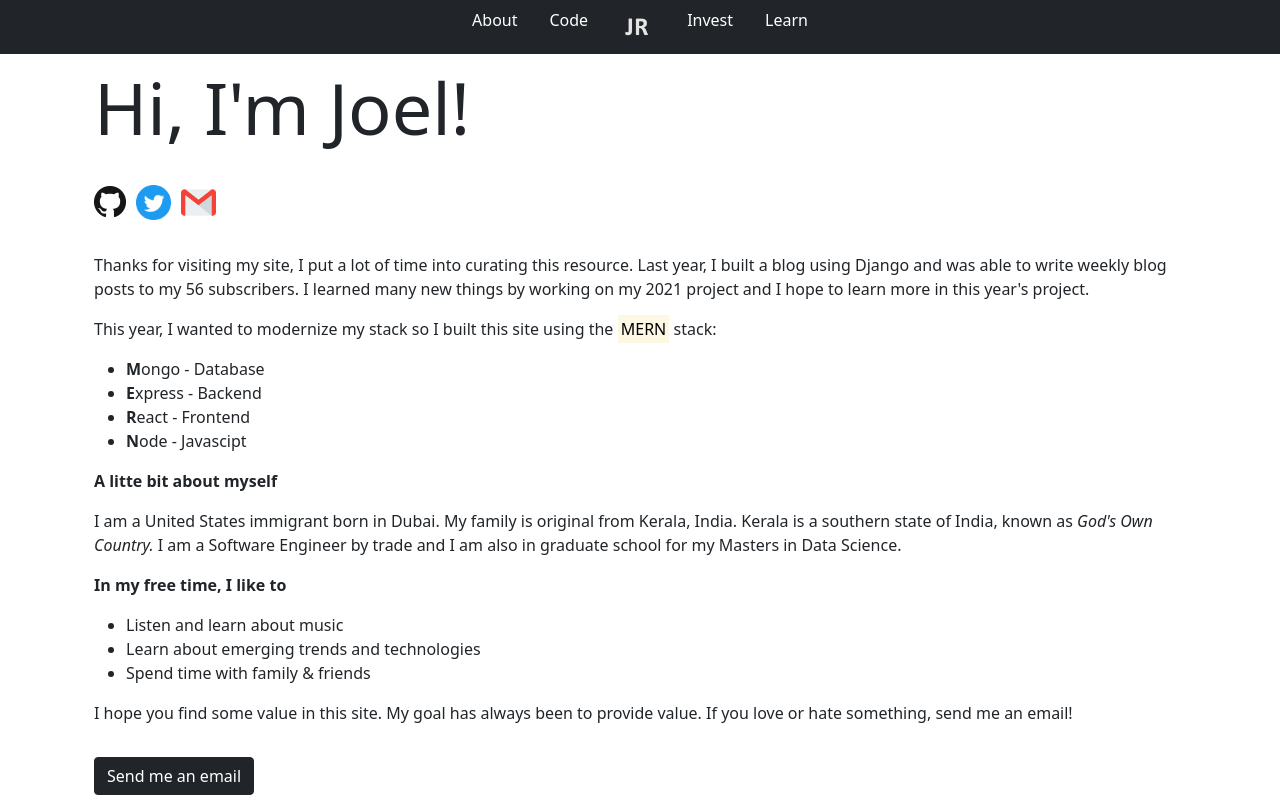
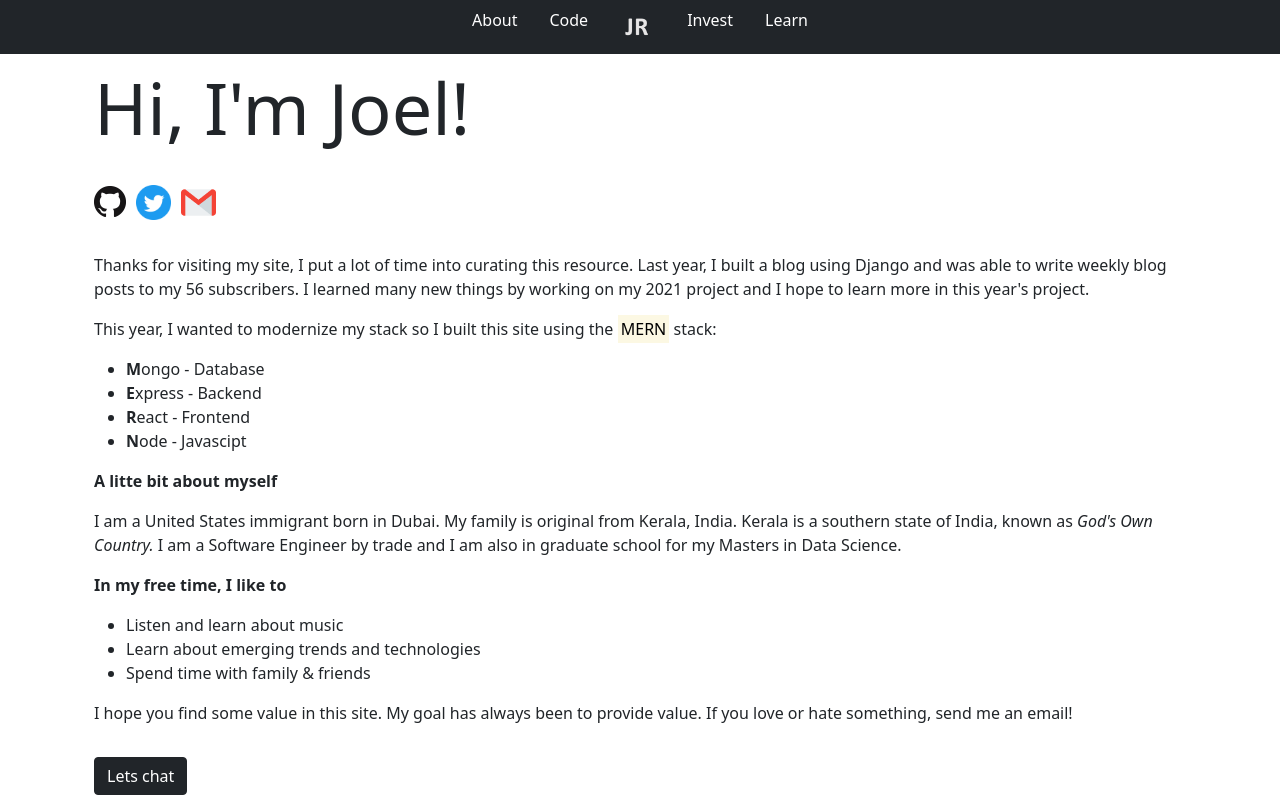
Before and after one commit to joelreji/mern-site, a React (Create React App) app in the folder frontend/: page /about in a window 1280 px wide. Shown: the top 800 px of the page. Built offline with nearby package versions, Linux system fonts and the light colour scheme.

Commit message:
UI updgrades

```diff
--- a/frontend/src/components/about.js
+++ b/frontend/src/components/about.js
@@ -34,7 +34,7 @@ function Homepage() {
                     <li>Spend time with family & friends</li>
                 </ul>
                 <p>I hope you find some value in this site. My goal has always been to provide value. If you love or hate something, send me an email!</p>
-                <a class="btn btn-dark text-white mt-3 mb-3" href="mailto: joelrejiblog@gmail.com">Send me an email</a><br />
+                <a class="btn btn-dark text-white mt-3 mb-3" href="mailto: joelrejiblog@gmail.com">Lets chat</a><br />
             </div>
         </div>
     )
--- a/frontend/src/components/homepage.js
+++ b/frontend/src/components/homepage.js
@@ -7,7 +7,7 @@ function Homepage() {
                 <div class="col-md-5 p-lg-5 mx-auto my-5">
                     <h1 class="display-4 fw-normal">Hi, I'm Joel.</h1>
                     <p class="lead fw-lighter">I love to learn new things</p>
-                    <a class="btn btn-outline-secondary btn-outline-dark" href={"/about"}>About</a>
+                    <a class="btn btn-outline-secondary btn-outline-secondary" href={"/about"}>About</a>
                 </div>
             </div>
             <div class="container my-md-3 ps-md-3">
--- a/frontend/src/components/investments-list.js
+++ b/frontend/src/components/investments-list.js
@@ -83,7 +83,8 @@ const InvestmentsList = props => {
                 <h4 class="alert-heading">👋</h4>
                 <p>Above, you can see my overall allocation strategy. Below, you can learn which specific assets make up the asset class.</p>
                 <hr></hr>
-                <p class="mb-0"><small>This resource represents my allocation strategy. This is not financial advice.</small></p>
+                <p class="mb-0"><small>This portfolio excludes certain assets like tax-advantaged accounts, retirement accounts, restricted stock units, & experimental investment vehicles.</small></p>
+                <p class="mb-0"><small>This is not financial advice.</small></p>
             </div>
             <div className="row pb-1 px-2">
                 <div className="input-group">
```
